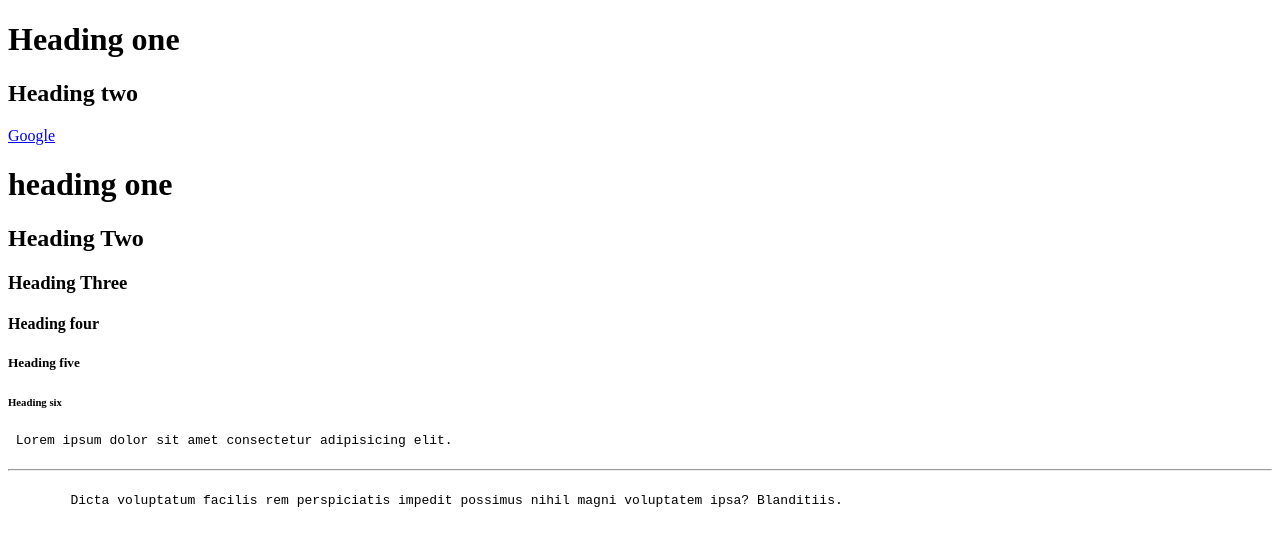
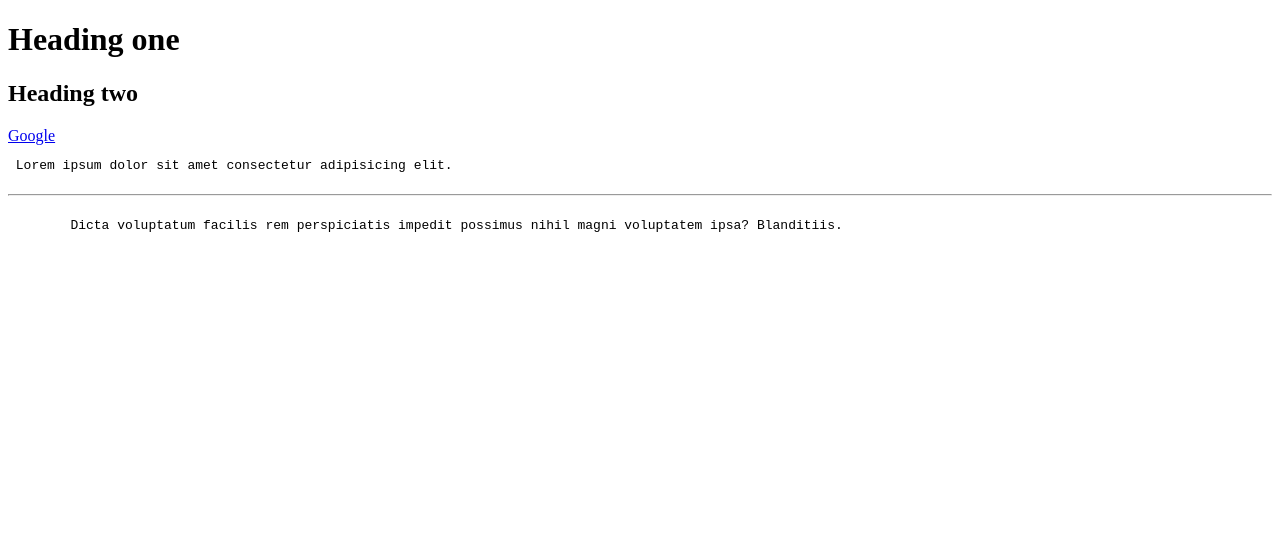
Before and after one commit to Deepakatlearnhattan/learning_HTML, a plain HTML site: page 01_Heading.html in a window 1280 px wide. Drawn offline with Linux system fonts and the light colour scheme.

Commit message:
Update 01_Heading.html

```diff
--- a/01_Heading.html
+++ b/01_Heading.html
@@ -13,8 +13,6 @@
 </body>
 </html>
 
-
-<!-- there are 6 heading in html -->
 <!DOCTYPE html>
 <html lang="en">
 <head>
@@ -23,14 +21,7 @@
     <title>Document</title>
 </head>
 <body>
-    <h1>heading one</h1>
-    <h2>Heading Two</h2>
-    <h3>Heading Three</h3>
-    <h4>Heading four</h4>
-    <h5>Heading five</h5>
-    <h6>Heading six</h6>
-
-    <!-- suppoose this is a paragraph, if we have change line from "elit" then line won't change in output so to change any line or paragraph we use <br> but there is problem with <br> is that we have to write it after each line of change which is time consuming
+  <!-- suppoose this is a paragraph, if we have change line from "elit" then line won't change in output so to change any line or paragraph we use <br> but there is problem with <br> is that we have to write it after each line of change which is time consuming
     so to save our time we use <pre>. and if we want to add horizental line then we use <hr>  -->
     <pre> Lorem ipsum dolor sit amet consectetur adipisicing elit.
          <hr>
```
